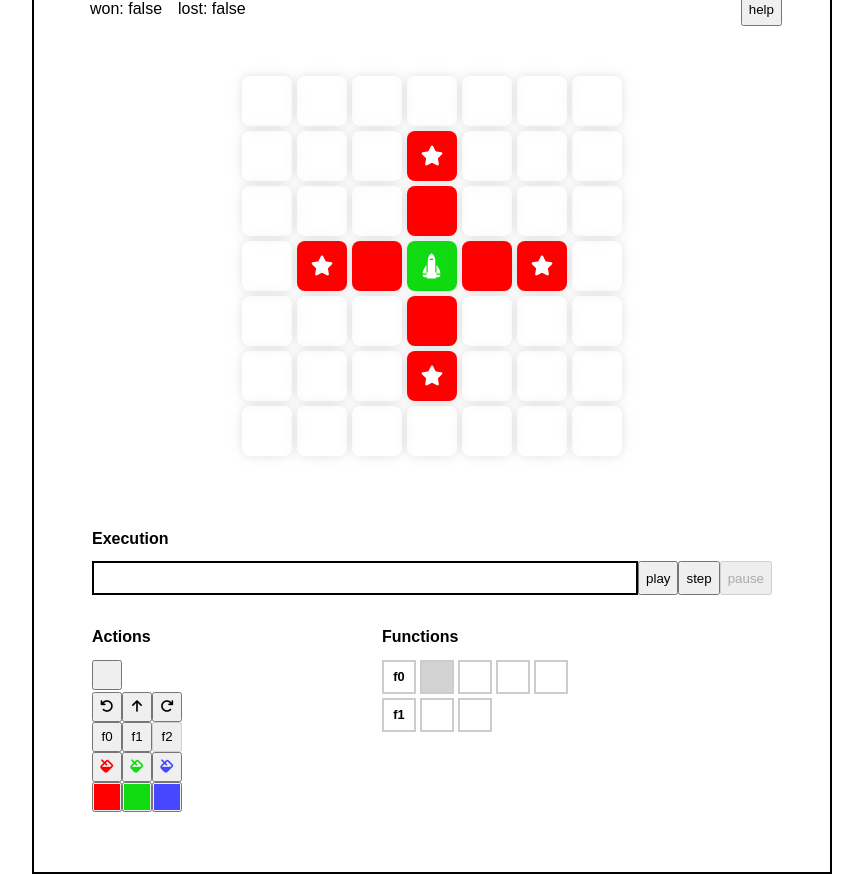
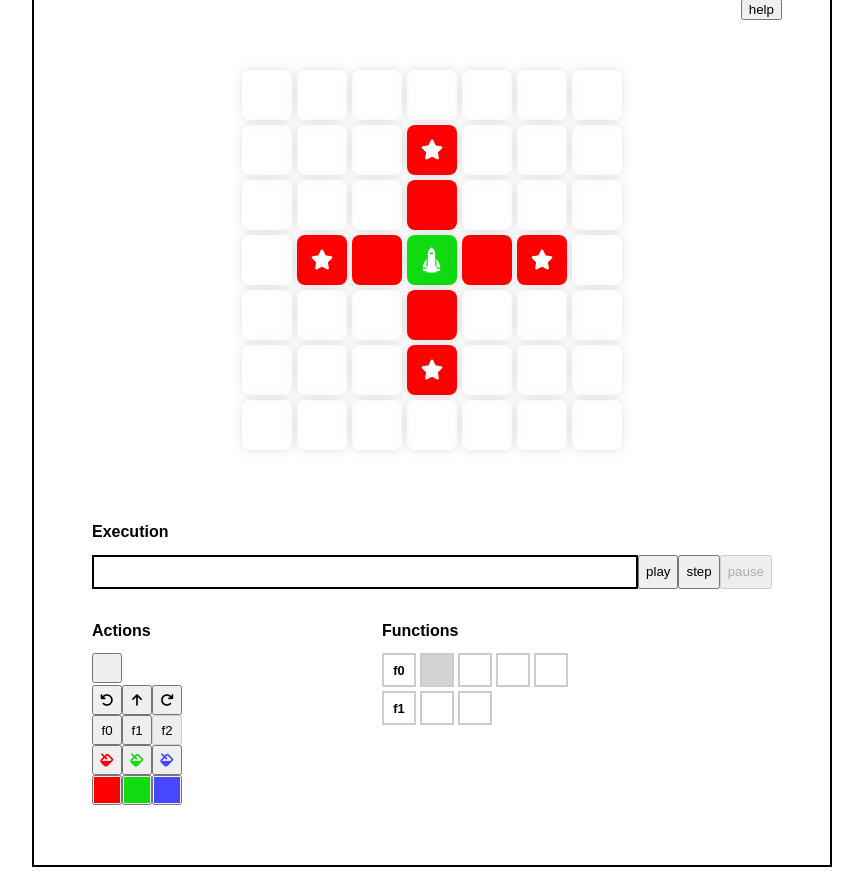
Before and after one commit to daniellionel01/logic-game, a Vue app: page / in a window 1280 px wide. Shown: the whole page, without its empty margins (216-1079 px from the left). Built offline with nearby package versions, Linux system fonts and the light colour scheme.

Commit message:
remove display of "lost" and "won" flags

```diff
--- a/src/components/InfoBar.vue
+++ b/src/components/InfoBar.vue
@@ -1,8 +1,6 @@
 <template>
   <div id="info-bar">
     <div id="stats">
-      <div>won: {{won}}</div>
-      <div>lost: {{lost}}</div>
     </div>
     <div id="buttons">
       <button @click="onHelp">help</button>
```
